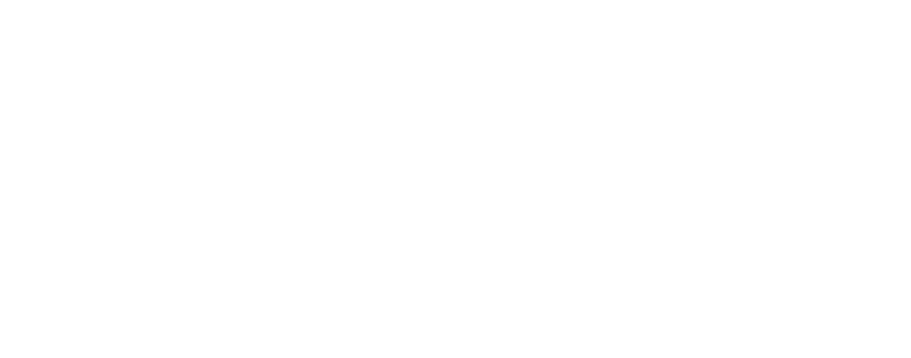
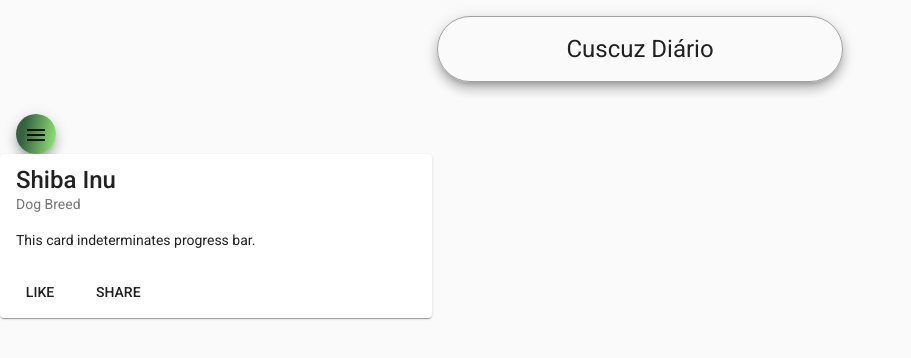
Before and after one commit to clibanez/Cuscuz-Di-rio-Angular, an Angular app: page /cuscuz in a window 1280 px wide. Before the commit this address led to /. Shown: the top 358 px of the page, without its empty margins (0-911 px from the left). Built offline with nearby package versions, Linux system fonts and the light colour scheme.

Commit message:
componente login criado

```diff
--- a/src/app/app-routing.module.ts
+++ b/src/app/app-routing.module.ts
@@ -2,11 +2,15 @@
 import { RouterModule, Routes } from '@angular/router';
 import { NavComponent } from './components/nav/nav.component';
 import { HomeComponent } from './components/home/home.component';
+import { CuscuzListComponent } from './components/cuscuz/cuscuz-list/cuscuz-list.component';
+import { LoginComponent } from './components/login/login.component';
 
 const routes: Routes = [
+  {path: 'login', component: LoginComponent },
   {
     path: '', component:NavComponent, children: [
-      {path: 'home', component: HomeComponent}
+      {path: 'home', component: HomeComponent},
+      {path: 'cuscuz', component: CuscuzListComponent}
     ]
   }
 ];
--- a/src/app/app.module.ts
+++ b/src/app/app.module.ts
@@ -31,6 +31,7 @@
 import { HomeComponent } from './components/home/home.component';
 import { HeaderComponent } from './components/header/header.component';
 import { CuscuzListComponent } from './components/cuscuz/cuscuz-list/cuscuz-list.component';
+import { LoginComponent } from './components/login/login.component';
 
 
 
@@ -40,7 +41,8 @@
     NavComponent,
     HomeComponent,
     HeaderComponent,
-    CuscuzListComponent
+    CuscuzListComponent,
+    LoginComponent
   ],
   imports: [
     BrowserModule,
--- a/src/app/components/cuscuz/cuscuz-list/cuscuz-list.component.css
+++ b/src/app/components/cuscuz/cuscuz-list/cuscuz-list.component.css
@@ -0,0 +1,3 @@
+.example-card {
+  max-width: 400px;
+}
--- a/src/app/components/cuscuz/cuscuz-list/cuscuz-list.component.html
+++ b/src/app/components/cuscuz/cuscuz-list/cuscuz-list.component.html
@@ -1 +1,13 @@
-<p>cuscuz-list works!</p>
+
+<mat-card class="example-card">
+  <mat-card-title>Shiba Inu</mat-card-title>
+  <mat-card-subtitle>Dog Breed</mat-card-subtitle>
+  <mat-card-content>
+    <p>This card indeterminates progress bar.</p>
+    <p></p>
+  </mat-card-content>
+  <mat-card-actions>
+    <button mat-button>LIKE</button>
+    <button mat-button>SHARE</button>
+  </mat-card-actions>
+</mat-card>
--- /dev/null
+++ b/src/app/components/login/login.component.html
@@ -0,0 +1 @@
+<p>login works!</p>
--- /dev/null
+++ b/src/app/components/login/login.component.ts
@@ -0,0 +1,15 @@
+import { Component, OnInit } from '@angular/core';
+
+@Component({
+  selector: 'app-login',
+  templateUrl: './login.component.html',
+  styleUrls: ['./login.component.css']
+})
+export class LoginComponent implements OnInit {
+
+  constructor() { }
+
+  ngOnInit(): void {
+  }
+
+}
--- a/src/app/components/nav/nav.component.html
+++ b/src/app/components/nav/nav.component.html
@@ -6,7 +6,7 @@
     <i class="material-icons">home</i>
     Home
   </a>
-  <a mat-list-item routerLink="/">
+  <a mat-list-item routerLink="cuscuz">
     <i class="material-icons">account_circle</i>
     Cuscuz
   </a>
--- a/src/app/components/nav/nav.component.ts
+++ b/src/app/components/nav/nav.component.ts
@@ -11,7 +11,7 @@
   constructor(private router: Router) { }
 
   ngOnInit(): void {
-    this.router.navigate(['home'])
+    this.router.navigate(['cuscuz'])
   }
 
 }
```
Also changed, not shown: src/app/models/usuario.ts (added, +8 -0 lines), src/app/components/login/login.component.css (added), 1 other file (tests, documents, lock files or other folders).
